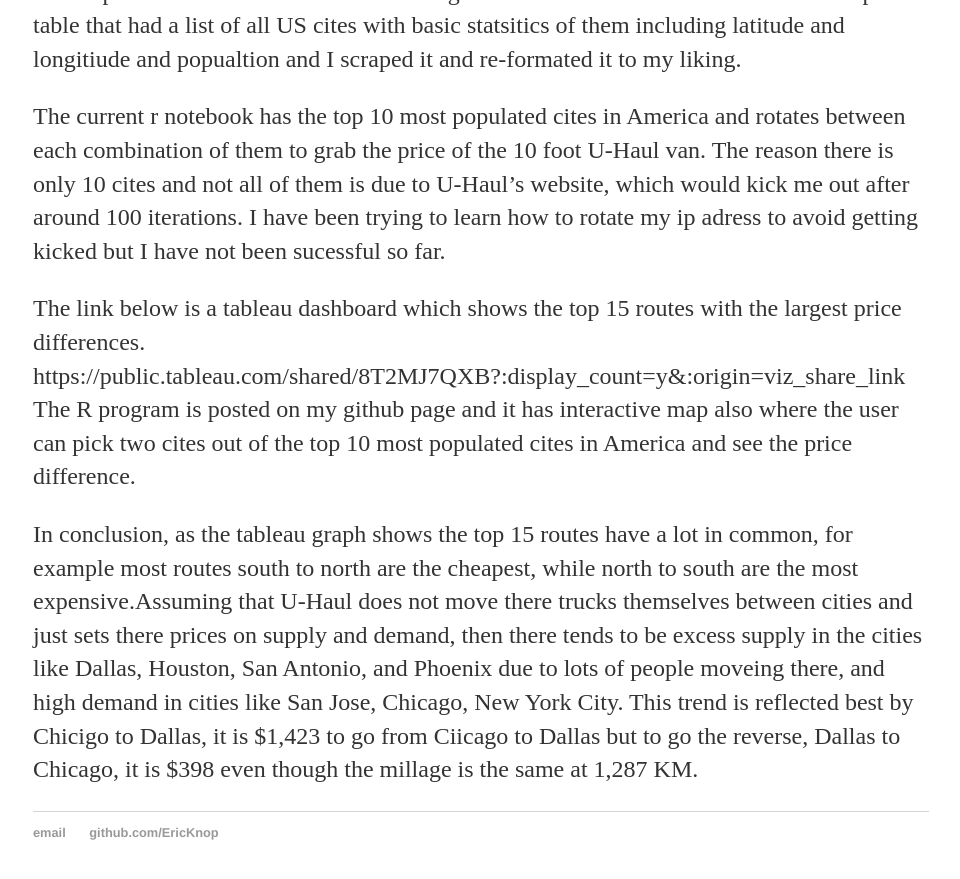
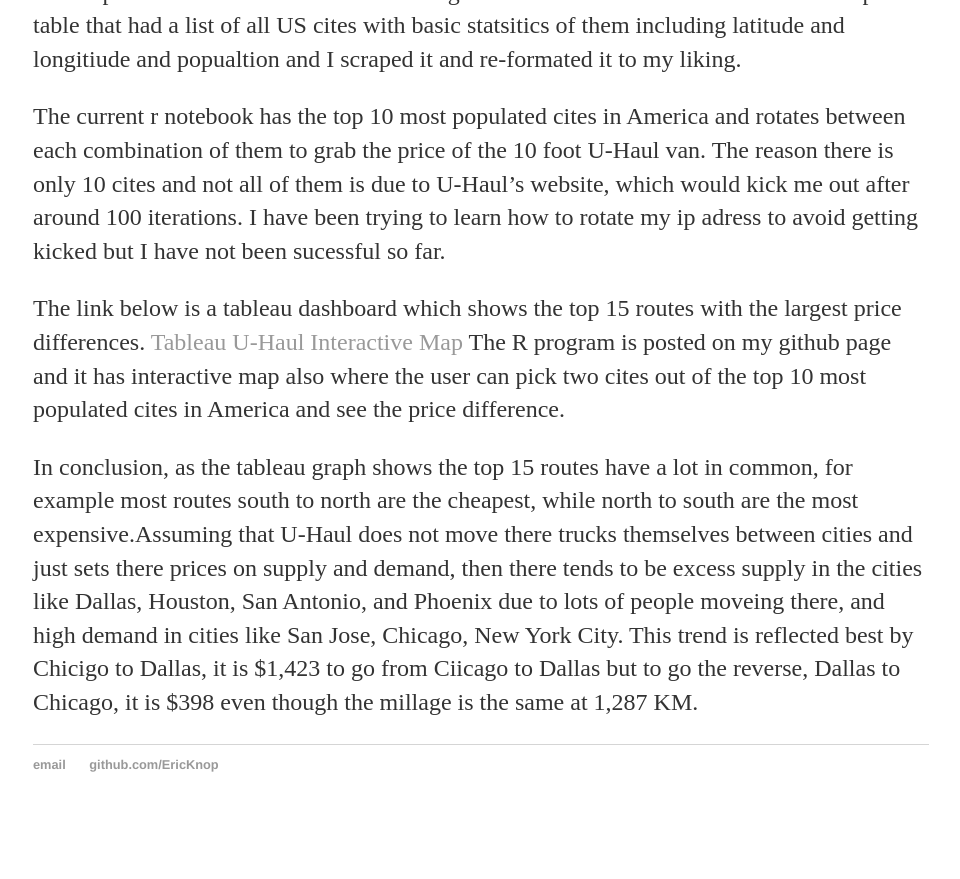
Before and after one commit to EricKnop/EricKnop.github.io, a Jekyll site: the page built from _posts/2019-10-31-first-post.md, in a window 1280 px wide and 900 px high, scrolled down 1060 px. Shown: the top 879 px of the window, without its empty margins (159-1119 px from the left). Built offline with Jekyll 4.4.1, drawn with Linux system fonts in a browser that asks for light colours; after the commit the page ends 1892 px from its top, so only the background shows below that.

Commit message:
Update 2019-10-31-first-post.md

```diff
--- a/_posts/2019-10-31-first-post.md
+++ b/_posts/2019-10-31-first-post.md
@@ -11,8 +11,6 @@
 
 The current r notebook has the top 10 most populated cites in America and rotates between each combination of them to grab the price of the 10 foot U-Haul van. The reason there is only 10 cites and not all of them is due to U-Haul's website, which would kick me out after around 100 iterations. I have been trying to learn how to rotate my ip adress to avoid getting kicked but I have not been sucessful so far.
 
-The link below is a tableau dashboard which shows the top 15 routes with the largest price differences.
-https://public.tableau.com/shared/8T2MJ7QXB?:display_count=y&:origin=viz_share_link
-The R program is posted on my github page and it has interactive map also where the user can pick two cites out of the top 10 most populated cites in America and see the price difference.
+The link below is a tableau dashboard which shows the top 15 routes with the largest price differences. <a href="https://public.tableau.com/shared/8T2MJ7QXB?:display_count=y&:origin=viz_share_link">Tableau U-Haul Interactive Map</a> The R program is posted on my github page and it has interactive map also where the user can pick two cites out of the top 10 most populated cites in America and see the price difference.
 
 In conclusion, as the tableau graph shows the top 15 routes have a lot in common, for example most routes south to north are the cheapest, while north to south are the most expensive.Assuming that U-Haul does not move there trucks themselves between cities and just sets there prices on supply and demand, then there tends to be excess supply in the cities like Dallas, Houston, San Antonio, and Phoenix due to lots of people moveing there, and high demand in cities like San Jose, Chicago, New York City. This trend is reflected best by Chicigo to Dallas, it is $1,423 to go from Ciicago to Dallas but to go the reverse, Dallas to Chicago, it is $398 even though the millage is the same at 1,287 KM.
```
